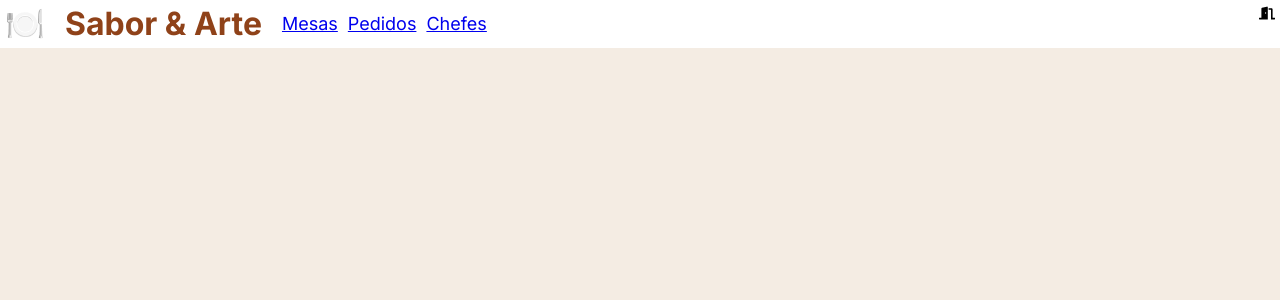
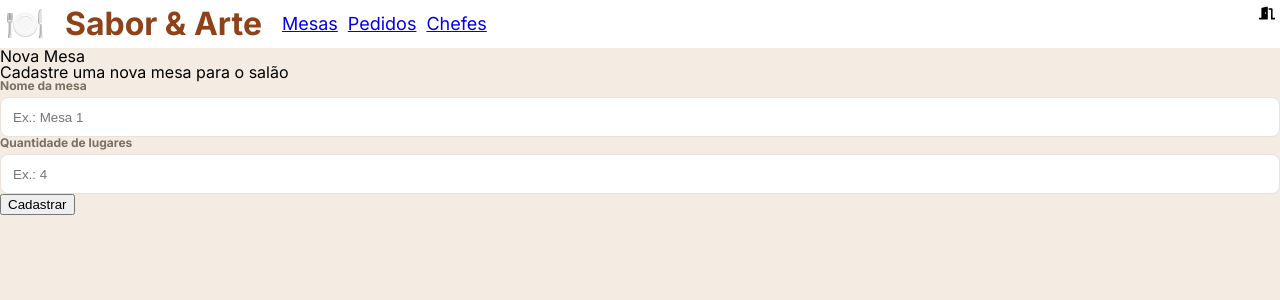
Before and after one commit to Anderson-Pires-Fernandes/projeto-restaurante, a React (Vite) app: page /mesas/nova in a window 1280 px wide. Shown: the top 300 px of the page. Built offline with nearby package versions, Linux system fonts and the light colour scheme.

Commit message:
adiciona tela de cadastro de mesa e componentes relacionados

```diff
--- a/src/App.tsx
+++ b/src/App.tsx
@@ -5,17 +5,18 @@ import Mesas from "./pages/Mesas/Mesas";
 import PedidosItems from "./pages/PedidosItems/PedidosItems";
 import Pedidos from "./pages/Pedidos/Pedidos";
 import Chefs from "./pages/Chefs/Chefs";
+import CadastroMesa from "./pages/CadastroMesa/CadastroMesa";
 
 function App() {
   const location = useLocation();
 
   return (
     <>
-      {/* !telasNaoMenu.includes(location.pathname) && <Menu /> */}
       {location.pathname !== "/" && <Menu />}
       <Routes>
         <Route path="/" element={<Login />} />
         <Route path="/mesas" element={<Mesas />} />
+        <Route path="/mesas/nova" element={<CadastroMesa />} />
         <Route path="/pedido-items/:id" element={<PedidosItems />} />
         <Route path="/pedidos" element={<Pedidos />} />
         <Route path="/chefes" element={<Chefs />} />
--- /dev/null
+++ b/src/components/Header/Header.Module.css
@@ -0,0 +1,17 @@
+.container {
+  display: flex;
+  flex-direction: column;
+  gap: 10px;
+  padding: 20px;
+}
+
+.container h2 {
+  font-size: 24px;
+  color: var(--color-primary-dark);
+  font-weight: bold;
+}
+
+.container p {
+  font-size: 18px;
+  color: var(--color-text-secondary);
+}
--- /dev/null
+++ b/src/components/Header/Header.tsx
@@ -0,0 +1,17 @@
+import styles from "./Header.module.css";
+
+type HeaderProps = {
+  title: string;
+  description: string;
+};
+
+function Header({ title, description }: HeaderProps) {
+  return (
+    <div className={styles.container}>
+      <h2>{title}</h2>
+      <p>{description}</p>
+    </div>
+  );
+}
+
+export default Header;
--- /dev/null
+++ b/src/pages/CadastroMesa/CadastroMesa.Module.css
@@ -0,0 +1,33 @@
+.container {
+  background: #fff;
+
+  max-width: 400px;
+  border-radius: 16px;
+  margin: 40px auto;
+
+  padding: 40px;
+
+  display: flex;
+  flex-direction: column;
+
+  gap: 15px;
+}
+
+.buttonCadastrar {
+  position: relative;
+  overflow: hidden;
+  width: 100%;
+  background-color: #8f4219;
+  height: 38px;
+  border-radius: 12px;
+  color: #fff;
+  border: 1px solid #8f4219;
+  margin-top: 10px;
+  cursor: pointer;
+  transition: transform 0.1s ease, background-color 0.1s ease;
+}
+
+.buttonCadastrar:active {
+  transform: scale(0.96);
+  background-color: #723416;
+}
--- /dev/null
+++ b/src/pages/CadastroMesa/CadastroMesa.tsx
@@ -0,0 +1,92 @@
+import { useState } from "react";
+import { useNavigate } from "react-router";
+import axios from "axios";
+import Swal from "sweetalert2";
+
+import styles from "./CadastroMesa.module.css";
+import stylesIndex from "../../index.module.css";
+import Header from "../../components/Header/Header";
+import Loading from "../../components/Loading/Loading";
+import { getDataLocalStorage } from "../../utils/getDataLocalStorage";
+
+const dadosLocalStorage = getDataLocalStorage();
+
+function CadastroMesa() {
+  const navigate = useNavigate();
+
+  const [loading, setLoading] = useState(false);
+
+  const [nome, setNome] = useState("");
+  const [quantidadeLugares, setQuantidadeLugares] = useState("");
+
+  async function cadastrarMesa(event: React.SubmitEvent) {
+    try {
+      event.preventDefault();
+
+      setLoading(true);
+
+      await axios.post(
+        "http://localhost:8888/mesas",
+        {
+          nome: nome,
+          quantidade_lugares: quantidadeLugares,
+        },
+        {
+          headers: {
+            Authorization: `Bearen ${dadosLocalStorage.token}`,
+          },
+        },
+      );
+
+      Swal.fire({
+        title: "Mesa cadastrada com sucesso",
+        icon: "success",
+      });
+
+      navigate("/mesas");
+    } catch (error) {
+      setLoading(false);
+      Swal.fire({
+        title: error.response.data.error,
+        icon: "error",
+        showConfirmButton: false,
+        timer: 3000,
+      });
+    }
+  }
+
+  return (
+    <div>
+      <Header title="Nova Mesa" description="Cadastre uma nova mesa para o salão" />
+
+      <form className={styles.container} onSubmit={cadastrarMesa}>
+        <div className={stylesIndex.containerInput}>
+          <label>Nome da mesa</label>
+          <input
+            value={nome}
+            onChange={(e) => setNome(e.target.value)}
+            placeholder="Ex.: Mesa 1"
+            required
+          />
+        </div>
+
+        <div className={stylesIndex.containerInput}>
+          <label>Quantidade de lugares</label>
+          <input
+            type="number"
+            value={quantidadeLugares}
+            onChange={(e) => setQuantidadeLugares(e.target.value)}
+            placeholder="Ex.: 4"
+            required
+          />
+        </div>
+
+        <button className={styles.buttonCadastrar} type="submit">
+          {loading ? <Loading /> : "Cadastrar"}
+        </button>
+      </form>
+    </div>
+  );
+}
+
+export default CadastroMesa;
```
